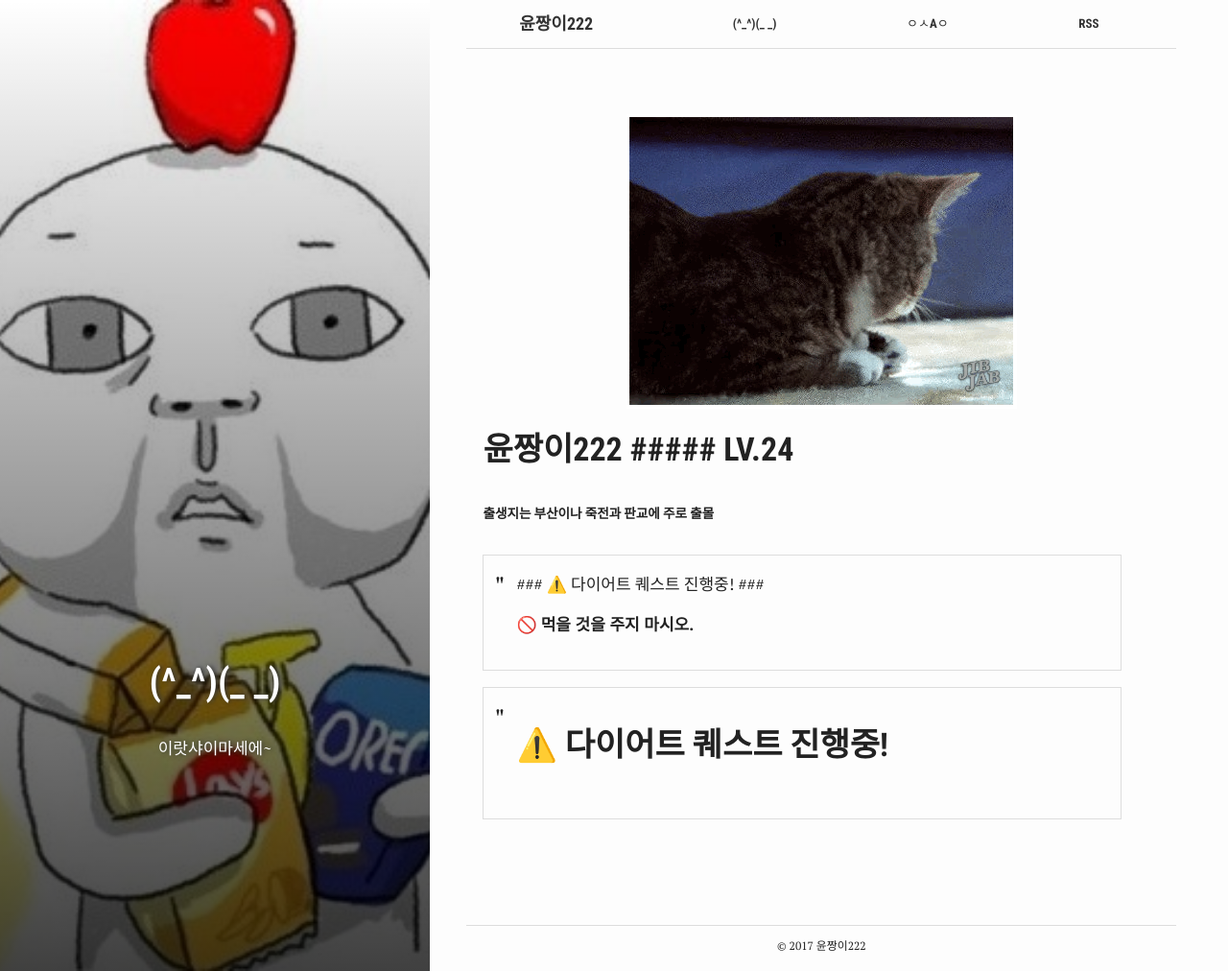
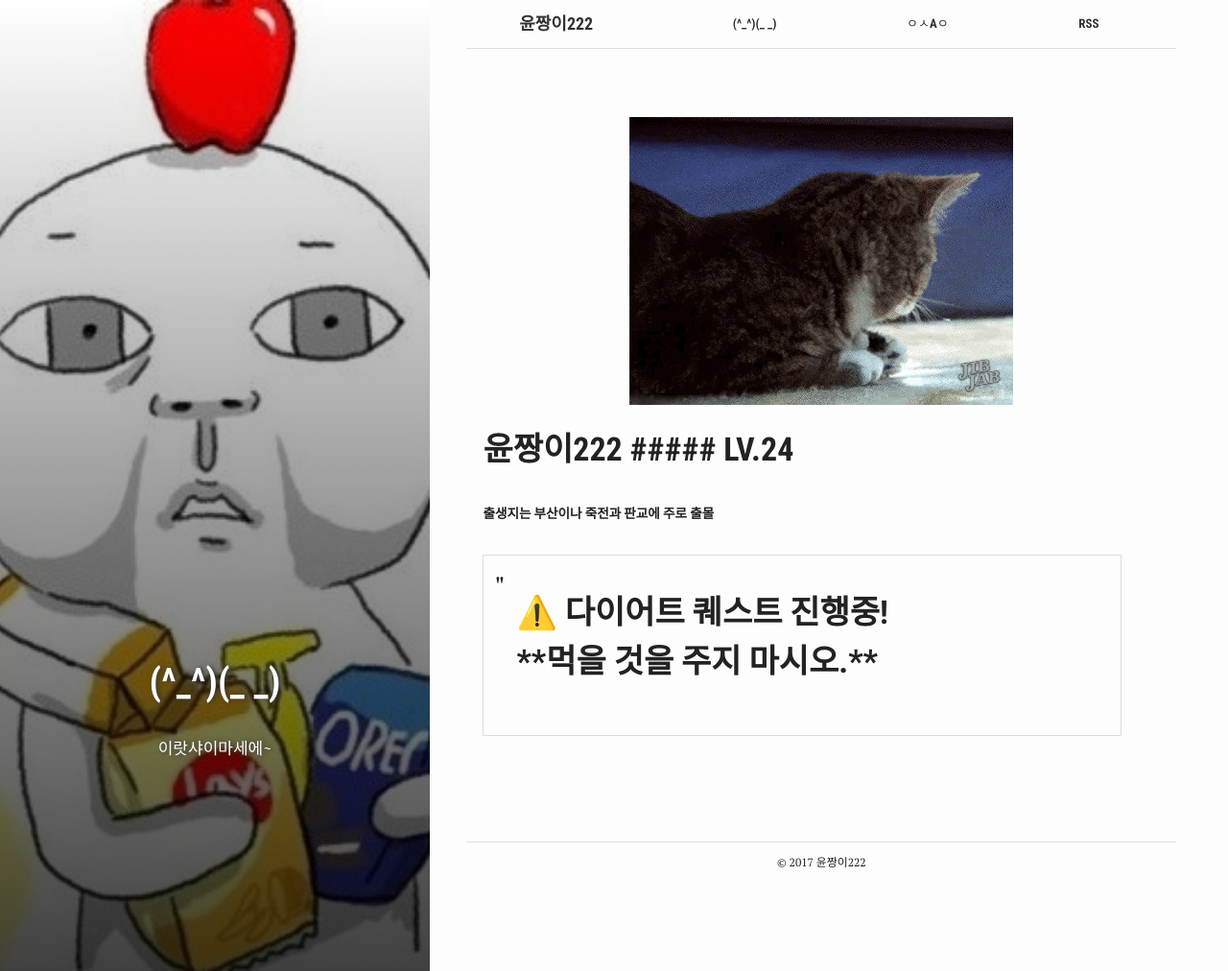
Before and after one commit to yunzzang222/queserasera_zz, a Jekyll site: the page built from (^_^)(_ _).md, in a window 1280 px wide and 1012 px high. Shown: the whole window at 96% size. Built offline with Jekyll 4.4.1, drawn with Linux system fonts in a browser that asks for light colours.

Commit message:
Update (^_^)(_ _).md

```diff
--- a/(^_^)(_ _).md
+++ b/(^_^)(_ _).md
@@ -17,7 +17,7 @@ active: (^_^)(_ _)
 
 
 
-> <p>### ⚠️ 다이어트 퀘스트 진행중! ###</p> 🚫 **먹을 것을 주지 마시오.**
 
 <blockquote>
   <p> <h1> ⚠️ 다이어트 퀘스트 진행중! <p>
+  **먹을 것을 주지 마시오.**
```
